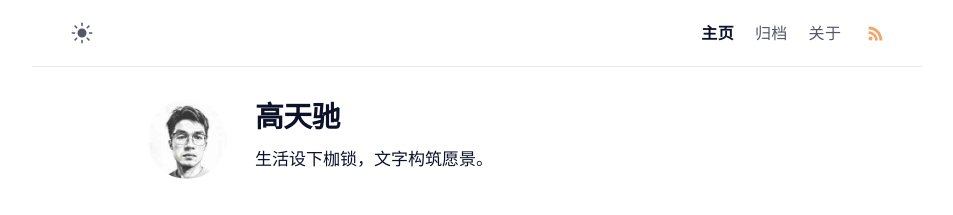
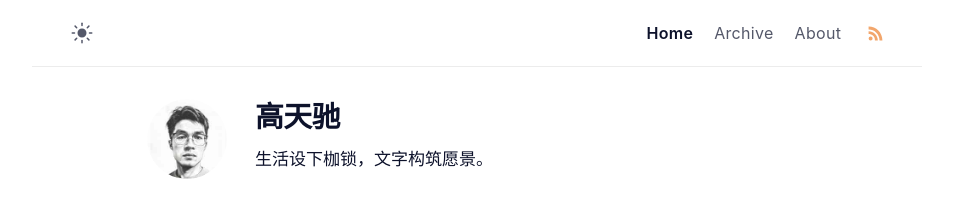
Before and after one commit to gaotianchi/gaotianchi.github.io, a Jekyll site: the page built from index.md, in a window 1280 px wide. Shown: the top 215 px of the page, without its empty margins (163-1116 px from the left). Built offline with Jekyll 4.4.1, drawn with Linux system fonts in a browser that asks for light colours.

Commit message:
rename nav items to English

```diff
--- a/_data/menus.yml
+++ b/_data/menus.yml
@@ -1,12 +1,12 @@
-- title: 主页
+- title: Home
   url: /
   external: false
 
-- title: 归档
+- title: Archive
   url: /archive/
   external: false
 
-- title: 关于
+- title: About
   url: /about/
   external: false
 
```
